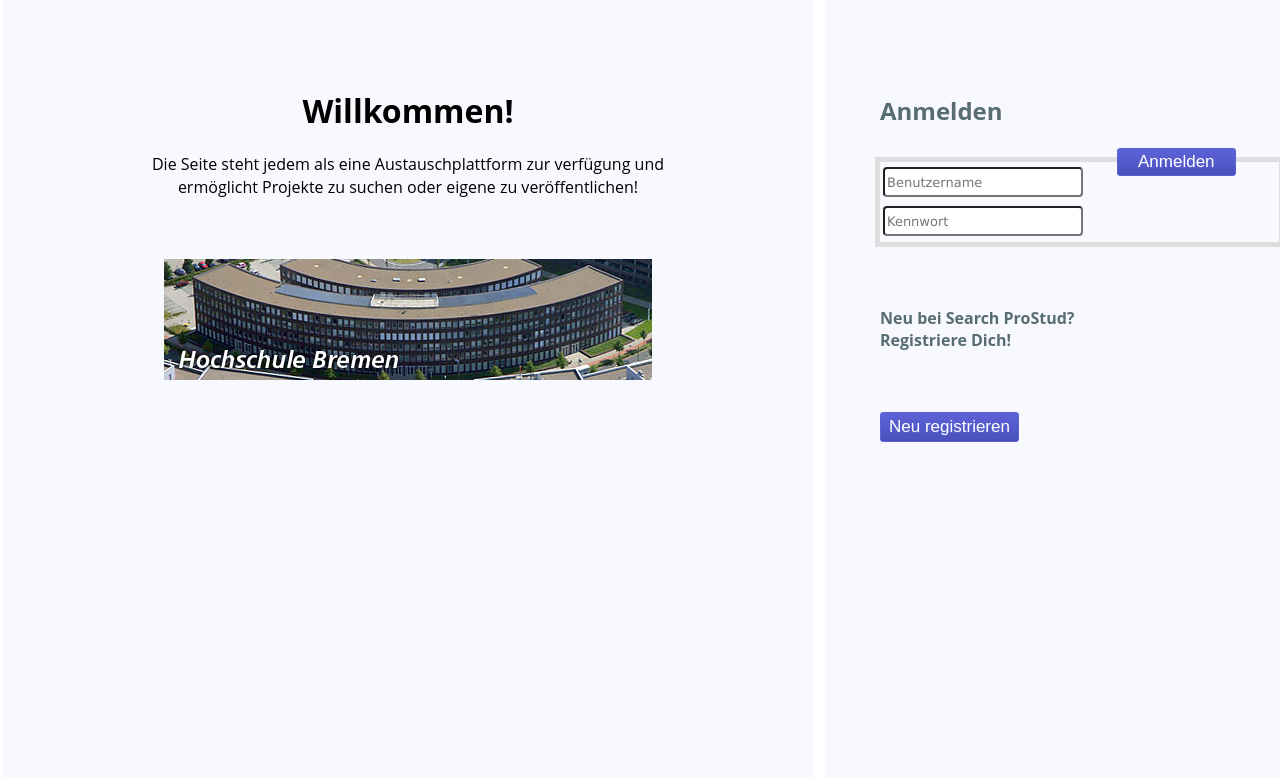
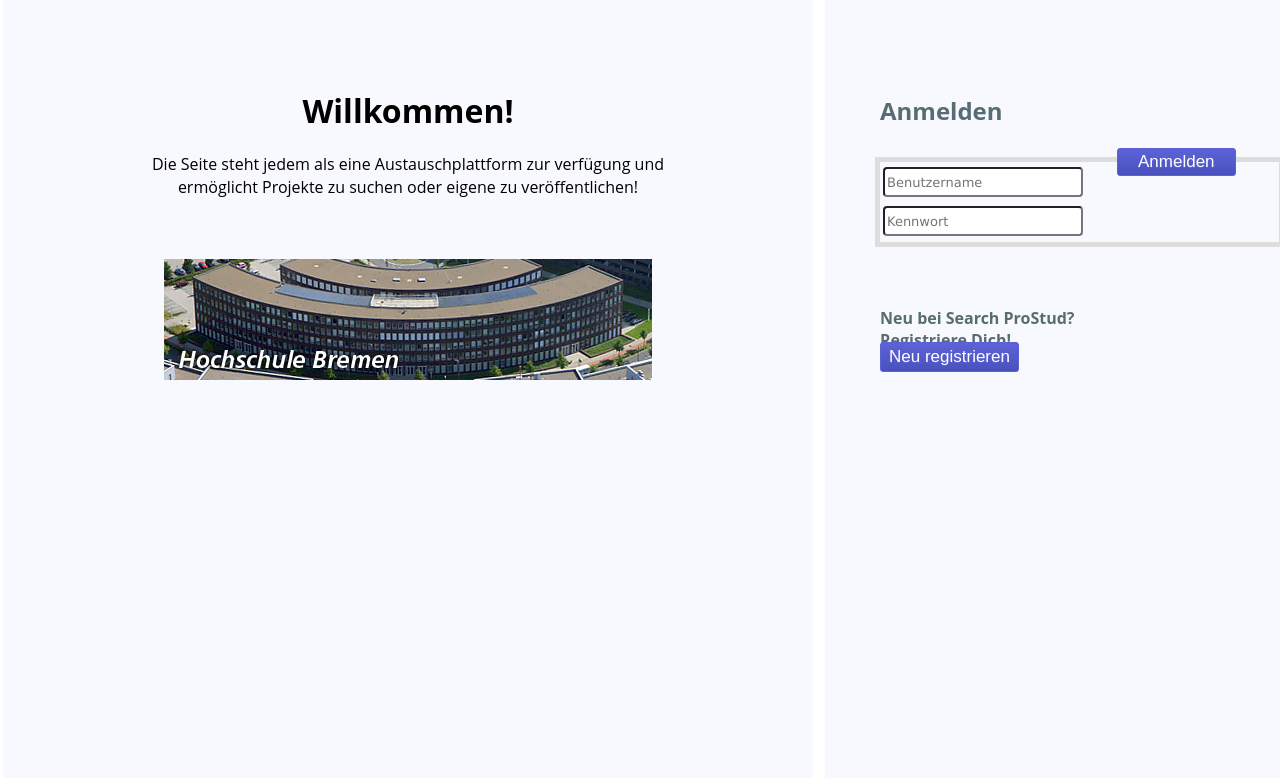
Before and after one commit to esaydin/IFI-Style, a PHP site: page / in a window 1280 px wide. Shown: the part 149-927 px from the top of the page. Run offline with PHP 8.4, Linux system fonts and the light colour scheme.

Commit message:
- index angepasst

```diff
--- a/web/css/main.css
+++ b/web/css/main.css
@@ -636,6 +636,7 @@ ul#Navigation a:hover, ul#Navigation span {
     margin-top: -50px;
     margin: 40px;
     margin-left: 50px;
+    margin-top: -30px;
 }
 #registrierung1:hover {
     background:-webkit-gradient(linear, left top, left bottom, color-stop(0.05, #4951bd), color-stop(1, #5c62d6));
```
